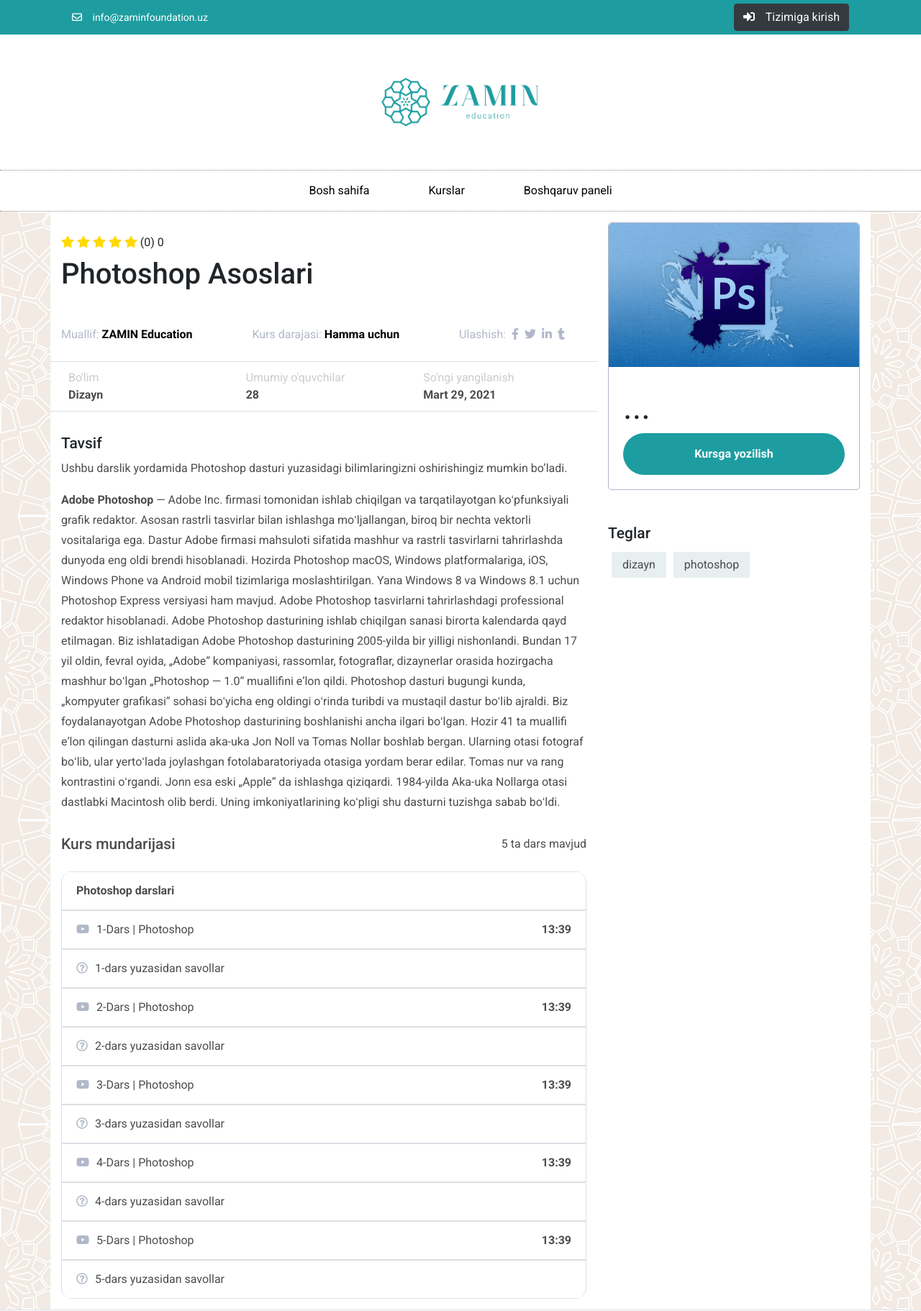
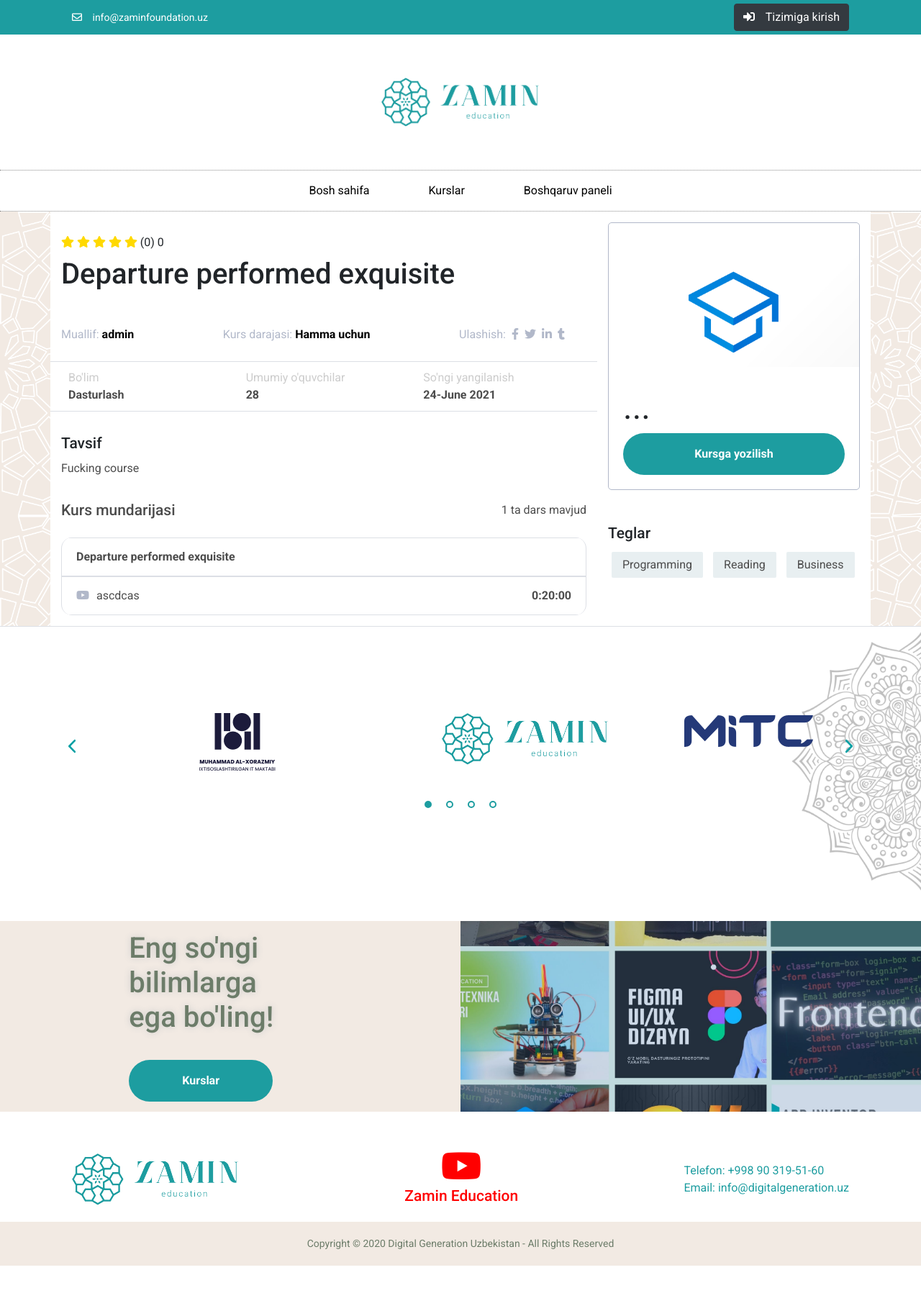
Before and after one commit to NoneToB/Zamin, a Django app: template templates/main/course-detail.html in a window 1280 px wide. Shown: the top 1822 px of the page at 72% size. After the commit the page ends 1759 px from the top, so only its background shows below. Run offline with Django 3.2, Linux system fonts and the light colour scheme; the template is opened without the code that fills it: values that come from a table or form of the project are taken from there, others are empty; data comes from the database, SQL or seed files in the repository; tables that the repository leaves empty hold one stand-in row (values such as "Sample post"); parts of the project's set-up code (start-up, migrations or seed data) failed here and were passed over; some libraries are stand-ins or nearby versions.

Commit message:
Course-detail completed

```diff
--- a/Zamin/settings.py
+++ b/Zamin/settings.py
@@ -106,7 +106,7 @@
 # Internationalization
 # https://docs.djangoproject.com/en/3.2/topics/i18n/
 
-LANGUAGE_CODE = 'en-us'
+LANGUAGE_CODE = 'uz-uz'
 
 TIME_ZONE = 'Asia/Tashkent'
 
--- a/main/static/css/style.css
+++ b/main/static/css/style.css
@@ -795,7 +795,6 @@
 }
 
 .course__banner {
-  background-image: url("../img/photoshop.png");
   background-repeat: no-repeat;
   background-size: cover;
   background-position: center top;
--- a/main/views.py
+++ b/main/views.py
@@ -20,6 +20,8 @@
 
 
 def course_detail(request, course_slug):
-    courses()
-    context = {}
+    course = Course.objects.get(slug__exact=course_slug)
+    context = {
+        'course': course
+    }
     return render(request, 'main/course-detail.html', context)
--- a/templates/main/course-detail.html
+++ b/templates/main/course-detail.html
@@ -1,7 +1,7 @@
 {% extends 'base.html' %}
 
 {% block content %}
-      <main>
+    <main>
         <section id="courses" class="courses course-detail">
             <div class="container">
                 <div class="row">
@@ -16,17 +16,23 @@
                         </div>
                         <div class="course__content">
                             <h3 class="course__name mb-5 mt-2">
-                                Photoshop Asoslari
+                                {{ course.title }}
                             </h3>
                             <div class="course__social row justify-content-between col-12">
-                                <div>Muallif: <b>ZAMIN Education</b></div>
-                                <div>Kurs darajasi: <b>Hamma uchun</b></div>
-                                <div class="social-networks">Ulashish: <a href="#"><i class="fab fa-facebook-f"></i></a><a href="#"><i class="fab fa-twitter"></i></a><a href="#"><i class="fab fa-linkedin-in"></i></a><a href="#"><i class="fab fa-tumblr"></i></a></div>
+                                <div>Muallif: <b>{{ course.author }}</b></div>
+                                <div>Kurs darajasi: <b>{{ course.difficulty }}</b></div>
+                                <div class="social-networks">Ulashish: <a href="#"><i class="fab fa-facebook-f"></i></a><a
+                                        href="#"><i class="fab fa-twitter"></i></a><a href="#"><i
+                                        class="fab fa-linkedin-in"></i></a><a href="#"><i class="fab fa-tumblr"></i></a>
+                                </div>
                             </div>
                             <div class="row course__info">
-                                <div class="col-md-4 course__info-item">Bo'lim<span>Dizayn</span></div>
+                                <div class="col-md-4 course__info-item">
+                                    Bo'lim<span>{{ course.category.all|join:" " }}</span></div>
+                                {#                                TODO: user Count qo'shish#}
                                 <div class="col-md-4 course__info-item">Umumiy o'quvchilar<span>28</span></div>
-                                <div class="col-md-4 course__info-item">So'ngi yangilanish<span>Mart 29, 2021</span></div>
+                                <div class="col-md-4 course__info-item">So'ngi
+                                    yangilanish<span>{{ course.updated|date:"d-F Y" }}</span></div>
 
                             </div>
                             <div class="course__about">
@@ -34,57 +40,30 @@
                                     Tavsif
                                 </h4>
                                 <p class="course__text">
-                                    Ushbu darslik yordamida Photoshop dasturi yuzasidagi bilimlaringizni oshirishingiz mumkin bo’ladi.
-                                </p>
-                                <p class="course__text">
-                                    <b>Adobe Photoshop</b> — Adobe Inc. firmasi tomonidan ishlab chiqilgan va tarqatilayotgan koʻpfunksiyali grafik redaktor. Asosan rastrli tasvirlar bilan ishlashga moʻljallangan, biroq bir nechta vektorli vositalariga ega. Dastur Adobe firmasi mahsuloti sifatida mashhur va rastrli tasvirlarni tahrirlashda dunyoda eng oldi brendi hisoblanadi. Hozirda Photoshop macOS, Windows platformalariga, iOS, Windows Phone va Android mobil tizimlariga moslashtirilgan. Yana Windows 8 va Windows 8.1 uchun Photoshop Express versiyasi ham mavjud. Adobe Photoshop tasvirlarni tahrirlashdagi professional redaktor hisoblanadi.
-                                    Adobe Photoshop dasturining ishlab chiqilgan sanasi birorta kalendarda qayd etilmagan. Biz ishlatadigan Adobe Photoshop dasturining 2005-yilda bir yilligi nishonlandi. Bundan 17 yil oldin, fevral oyida, „Adobe“ kompaniyasi, rassomlar, fotograflar, dizaynerlar orasida hozirgacha mashhur boʻlgan „Photoshop — 1.0“ muallifini eʼlon qildi. Photoshop dasturi bugungi kunda, „kompyuter grafikasi“ sohasi boʻyicha eng oldingi oʻrinda turibdi va mustaqil dastur boʻlib ajraldi. Biz foydalanayotgan Adobe Photoshop dasturining boshlanishi ancha ilgari boʻlgan. Hozir 41 ta muallifi eʼlon qilingan dasturni aslida aka-uka Jon Noll va Tomas Nollar boshlab bergan. Ularning otasi fotograf boʻlib, ular yertoʻlada joylashgan fotolabaratoriyada otasiga yordam berar edilar. Tomas nur va rang kontrastini oʻrgandi. Jonn esa eski „Apple“ da ishlashga qiziqardi. 1984-yilda Aka-uka Nollarga otasi dastlabki Macintosh olib berdi. Uning imkoniyatlarining koʻpligi shu dasturni tuzishga sabab boʻldi.
+                                    {{ course.description }}
                                 </p>
                             </div>
                             <div class="course__time">
                                 <div class="course__time-header">
                                     <h4>Kurs mundarijasi</h4>
-                                    <span>5 ta dars mavjud</span>
+                                    <span>{{ course.lessons.count }} ta dars mavjud</span>
                                 </div>
                                 <ul class="course__time-table">
                                     <li>
-                                        <div><b>Photoshop darslari</b></div>
+                                        <div><b>{{ course.title }}</b></div>
                                     </li>
-                                    <li>
-                                        <div><i class="fab fa-youtube"></i>1-Dars | Photoshop</div>
-                                        <div><b>13:39</b></div>
-                                    </li>
-                                    <li>
-                                        <div><i class="far fa-question-circle"></i>1-dars yuzasidan savollar</div>
-                                    </li>
-                                    <li>
-                                        <div><i class="fab fa-youtube"></i>2-Dars | Photoshop</div>
-                                        <div><b>13:39</b></div>
-                                    </li>
-                                    <li>
-                                        <div><i class="far fa-question-circle"></i>2-dars yuzasidan savollar</div>
-                                    </li>
-                                    <li>
-                                        <div><i class="fab fa-youtube"></i>3-Dars | Photoshop</div>
-                                        <div><b>13:39</b></div>
-                                    </li>
-                                    <li>
-                                        <div><i class="far fa-question-circle"></i>3-dars yuzasidan savollar</div>
-                                    </li>
-                                    <li>
-                                        <div><i class="fab fa-youtube"></i>4-Dars | Photoshop</div>
-                                        <div><b>13:39</b></div>
-                                    </li>
-                                    <li>
-                                        <div><i class="far fa-question-circle"></i>4-dars yuzasidan savollar</div>
-                                    </li>
-                                    <li>
-                                        <div><i class="fab fa-youtube"></i>5-Dars | Photoshop</div>
-                                        <div><b>13:39</b></div>
-                                    </li>
-                                    <li>
-                                        <div><i class="far fa-question-circle"></i>5-dars yuzasidan savollar</div>
-                                    </li>
+                                    {% for lesson in course.lessons.all %}
+
+
+                                        <li>
+                                            <div><i class="fab fa-youtube"></i>{{ lesson.title }}</div>
+                                            <div><b>{{ lesson.duration }}</b></div>
+                                        </li>
+                                    {% endfor %}
+                                    {#                                    <li>#}
+                                    {#                                        <div><i class="far fa-question-circle"></i>1-dars yuzasidan savollar</div>#}
+                                    {#                                    </li>#}
+
                                 </ul>
                             </div>
 
@@ -92,7 +71,8 @@
                     </div>
                     <div class="col-md-4">
                         <div class="detail__card">
-                            <div class="course__banner">
+                            <div class="course__banner"
+                                 style="background-image: url('/uploads/{{ course.thumbnail }}')">
                             </div>
                             <div class="detail__card-content">
                                 <span>...</span>
@@ -101,11 +81,20 @@
                                 </div>
                             </div>
                         </div>
-                        <div class="course__info-item mt-5 d-flex flex-column"><h4>Teglar</h4><span><a href="#">dizayn</a><a href="#">photoshop</a></span></div>
+                        <div class="course__info-item mt-5 d-flex flex-column">
+                            <h4>Teglar</h4>
+                            <span>
+                                {% for tag in course.tags.all %}
+
+
+                                <a href="#">{{ tag }}</a>
+                                {% endfor %}
+
+                        </div>
                     </div>
                 </div>
 
             </div>
         </section>
-      </main>
+    </main>
 {% endblock %}
--- a/templates/main/courses.html
+++ b/templates/main/courses.html
@@ -75,13 +75,9 @@
                   </div>
                 </div>
                 <div class="card-btn">
-<<<<<<< HEAD
+
                   <a href="{% url 'course-detail' course.slug %}">
-                    <i class="fa fa-shopping-cart"></i>
-=======
-                  <a href="#">
                     <i class="far fa-plus-square"></i>
->>>>>>> 43a5e0560c676343bc6c851441a5505f2aba5604
                     Kursga yozilish
                   </a>
                 </div>
```
